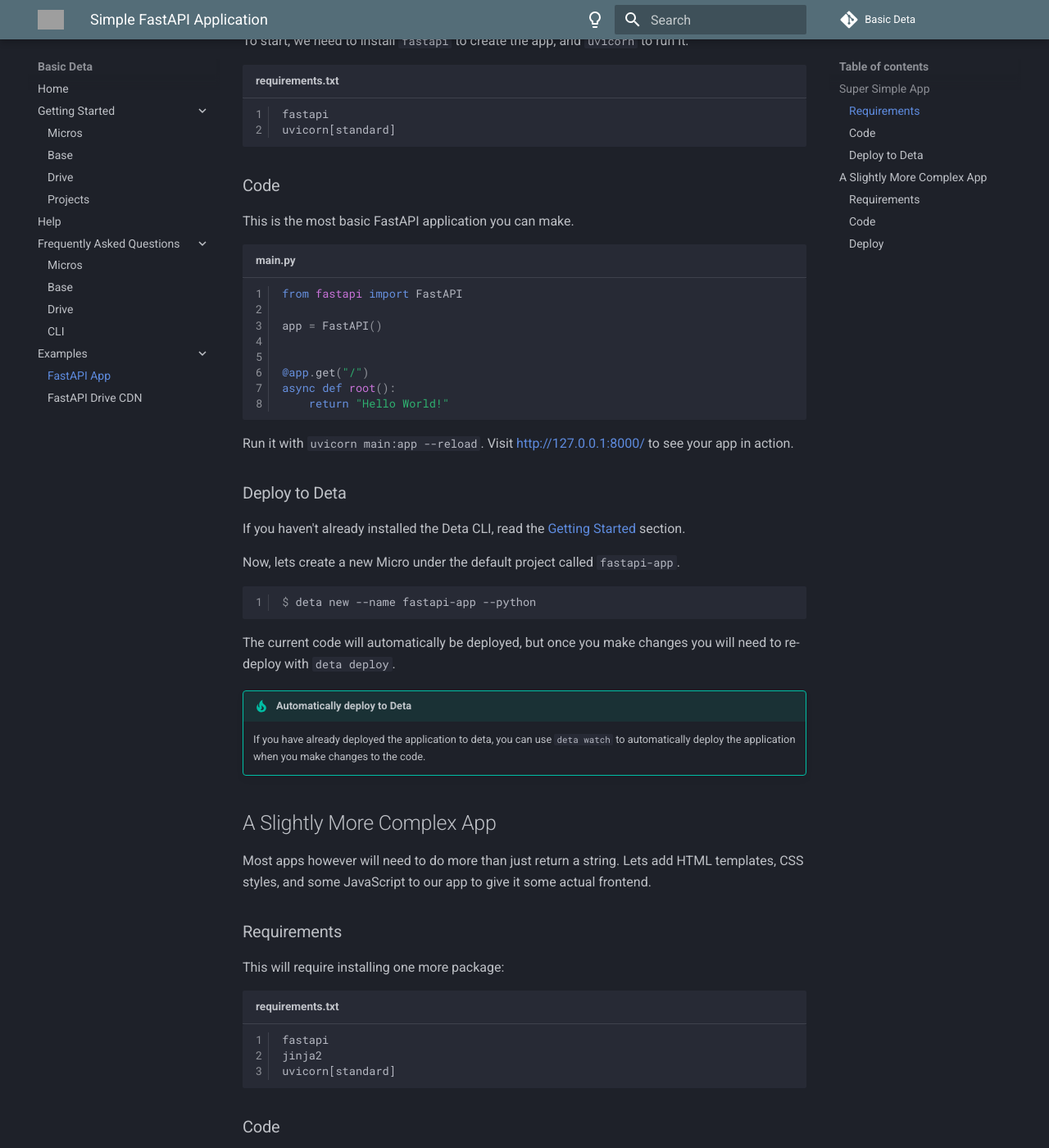
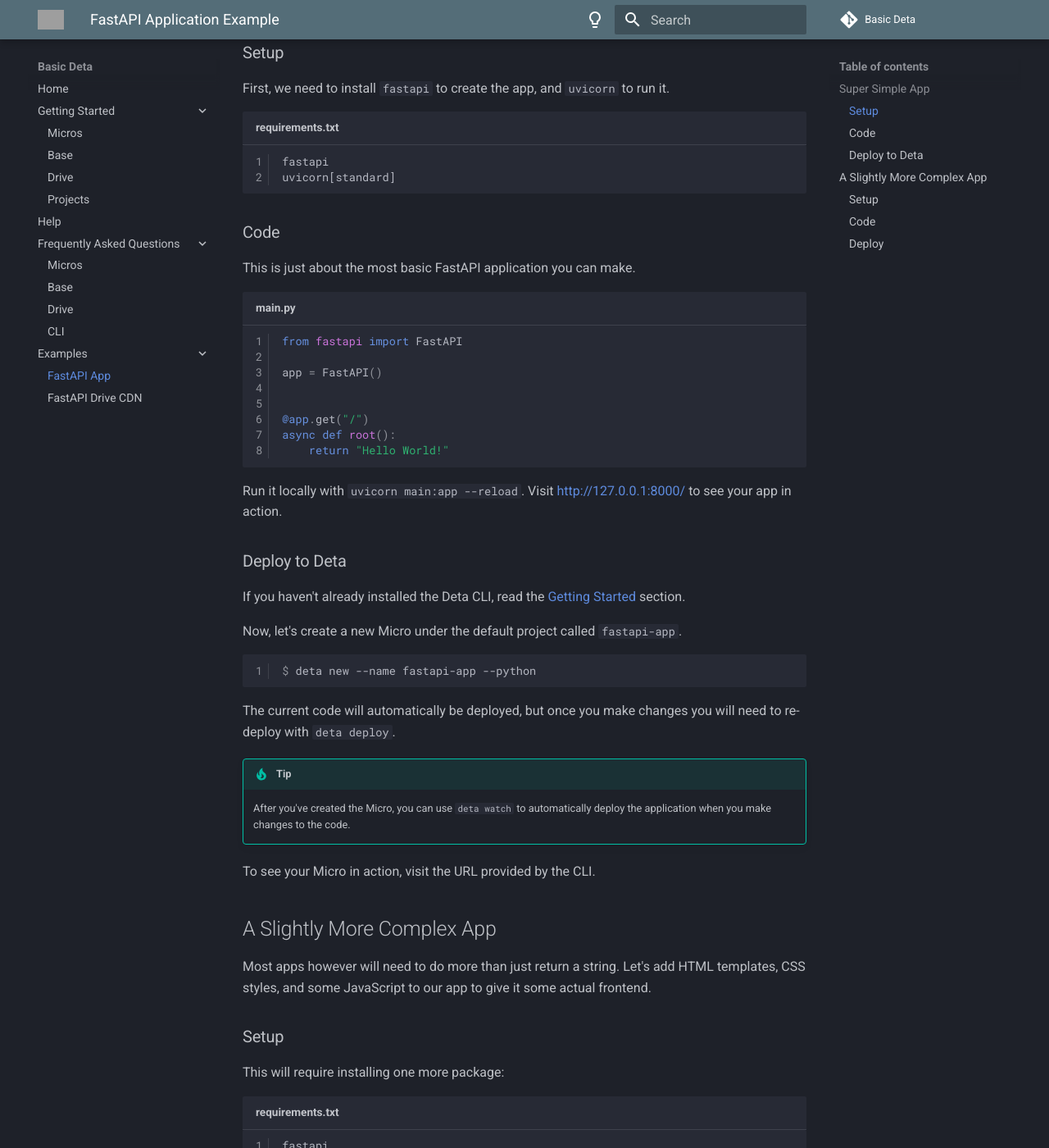
Before and after one commit to neobrains/deta-community, an MkDocs documentation site: the page built from docs/examples/fastapi-app.md, in a window 1280 px wide and 1400 px high, scrolled down 305 px. Shown: the whole window at 82% size. Built offline with MkDocs 1.6.1 and Material for MkDocs 9.7.7, drawn with Linux system fonts in a browser that asks for light colours; comment, search, counter and statistics services are not loaded; some of the changed text lies outside the part shown; grey boxes are pictures that could not be loaded.

Commit message:
Update fastapi-app example

````diff
--- a/docs/code/example_fastapi_app/templates/index.html
+++ b/docs/code/example_fastapi_app/templates/index.html
@@ -1,11 +1,11 @@
 {% extends "base.html" %}
 
 {% block title %}
-Example Deta FastAPI App
+Deta FastAPI App Example
 {% endblock %}
 
 {% block content %}
-<h1>Example Deta FastAPI App</h1>
+<h1>Deta FastAPI App Example</h1>
 <p>
   This is an example Deta FastAPI app that demonstrates
   how to create a FastAPI application
--- a/docs/examples/fastapi-app.md
+++ b/docs/examples/fastapi-app.md
@@ -1,48 +1,51 @@
 ---
-title: Simple FastAPI Application
+title: FastAPI Application Example
 description: A sample FastAPI application
 comments: true
 ---
 
-# Simple FastAPI App
+# FastAPI App Example
 This tutorial will show you how to create a simple FastAPI application on Deta.
 
 ## Super Simple App
+To illustrate how easy it is to create an app on Deta, we'll start with a bare-bones example.
 
-### Requirements
-To start, we need to install `fastapi` to create the app, and `uvicorn` to run it.
+### Setup
+First, we need to install `fastapi` to create the app, and `uvicorn` to run it.
 ```txt title="requirements.txt"
 fastapi
 uvicorn[standard]
 ```
 
 ### Code
-This is the most basic FastAPI application you can make.
+This is just about the most basic FastAPI application you can make.
 ```py title="main.py"
 --8<-- "docs/code/example_fastapi_app/main_simple.py"
 ```
 
-Run it with `uvicorn main:app --reload`. Visit http://127.0.0.1:8000/ to see your app in action.
+Run it locally with `uvicorn main:app --reload`. Visit http://127.0.0.1:8000/ to see your app in action.
 
 ### Deploy to Deta
 If you haven't already installed the Deta CLI, read the [Getting Started](/getting-started) section.
 
-Now, lets create a new Micro under the default project called `fastapi-app`.
+Now, let's create a new Micro under the default project called `fastapi-app`.
 ```console
 $ deta new --name fastapi-app --python
 ```
 
 The current code will automatically be deployed, but once you make changes you will need to re-deploy with `deta deploy`.
 
-!!! tip "Automatically deploy to Deta"
-    If you have already deployed the application to deta, you can use `deta watch`
+!!! tip
+    After you've created the Micro, you can use `deta watch`
     to automatically deploy the application when you make changes to the code.
+
+To see your Micro in action, visit the URL provided by the CLI.
 
 ## A Slightly More Complex App
 Most apps however will need to do more than just return a string.
-Lets add HTML templates, CSS styles, and some JavaScript to our app to give it some actual frontend.
+Let's add HTML templates, CSS styles, and some JavaScript to our app to give it some actual frontend.
 
-### Requirements
+### Setup
 This will require installing one more package:
 ```txt title="requirements.txt"
 fastapi
````
